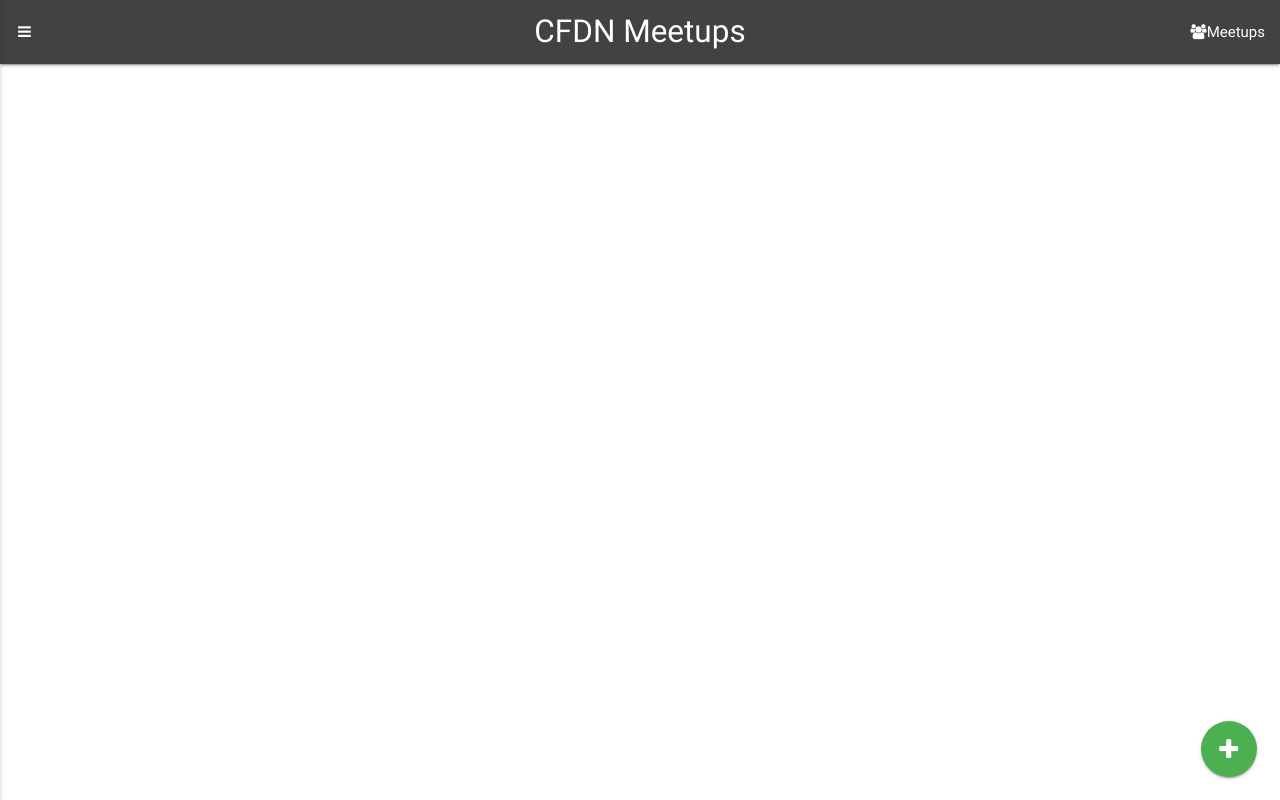
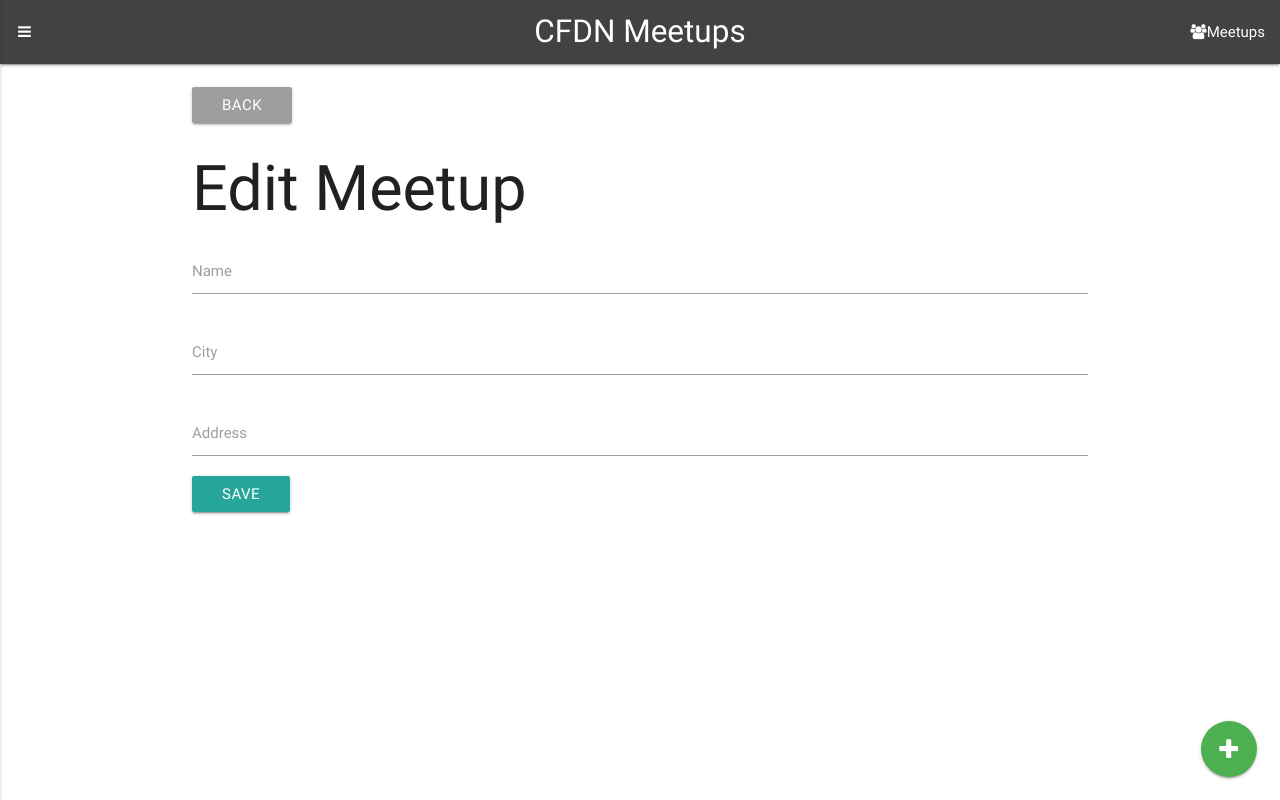
Before and after one commit to KhanDoors/cfdnMeetup, a React (Create React App) app in the folder client_src/: page /meetups/edit/1 in a window 1280 px wide. Built offline with nearby package versions, Linux system fonts and the light colour scheme; no server answers.

Commit message:
editdone

```diff
--- /dev/null
+++ b/client_src/src/components/EditMeetup.js
@@ -0,0 +1,98 @@
+import React, { Component } from 'react';
+import axios from 'axios';
+import {Link} from 'react-router-dom';
+
+ class EditMeetup extends Component {
+constructor(props){
+    super(props);
+    this.state = {
+        id:'',
+        name:'',
+        city:'',
+        address:''
+    }
+
+    this.handleInputChange = this.handleInputChange.bind(this);
+}
+
+componentWillMount(){
+    this.getMeetupDetails();
+}
+
+    getMeetupDetails(){
+        let meetupId = this.props.match.params.id;
+       axios.get(`http://localhost:3000/api/cfdnMeetups/${meetupId}`)
+       .then(response => {
+     this.setState({
+         id:response.data.id,
+         name:response.data.name,
+         city:response.data.city,
+         address:response.data.address,
+     }, () => {
+         console.log(this.state);
+     });
+       })
+       .catch(err => console.log(err));
+     }
+
+     editMeetup(newMeetup){
+        axios.request({
+            method:'put',
+            url:`http://localhost:3000/api/cfdnMeetups/${this.state.id}`,
+            data: newMeetup
+          }).then(response => {
+          this.props.history.push('/');
+          }).catch(err => console.log(err));
+     }
+
+    onSubmit(e){
+        const newMeetup = {
+          name: this.refs.name.value,
+          city: this.refs.city.value,
+          address: this.refs.address.value,
+        }
+        this.editMeetup(newMeetup);
+         e.preventDefault();
+       }
+
+        handleInputChange(e){
+            const target = e.target;
+            const value = target.value;
+            const name = target.name;
+
+            this.setState({
+                [name]: value
+            });
+        }
+
+  render() {
+    return (
+        <div>
+          <br />
+          <Link className="btn grey" to="/" >Back
+            </Link>
+         <h1>Edit Meetup</h1>
+                <form onSubmit={this.onSubmit.bind(this)}>
+                <div className="input-field">
+                <input type="text" name="name" ref="name" value={this.state.name}
+                onChange={this.handleInputChange} />
+                <label htmlFor="name">Name</label>
+                </div>
+                <div className="input-field">
+                <input type="text" name="city" ref="city" value={this.state.city}
+                onChange={this.handleInputChange} />
+                <label htmlFor="name">City</label>
+                </div>
+                <div className="input-field">
+                <input type="text" name="address" ref="address" value={this.state.address} onChange={this.handleInputChange} />
+                <label htmlFor="name">Address</label>
+                </div>
+          <input type="submit" value="Save" className="btn" />
+                </form>
+        </div>
+    )
+  }
+}
+
+
+export default EditMeetup;
--- a/client_src/src/components/Main.js
+++ b/client_src/src/components/Main.js
@@ -4,6 +4,7 @@
 import About from './About';
 import MeetupDetails from './MeetupDetails';
 import AddMeetup from './AddMeetup';
+import EditMeetup from './EditMeetup';
 
 const Main = () => (
 <main>
@@ -11,6 +12,7 @@
 <Route exact path='/' component={Meetups} />
 <Route exact path='/about' component={About} />
 <Route exact path='/meetups/add' component={AddMeetup} />
+<Route exact path='/meetups/edit/:id' component={EditMeetup} />
 <Route exact path='/meetups/:id' component={MeetupDetails} />
     </Switch>
 </main>
```
